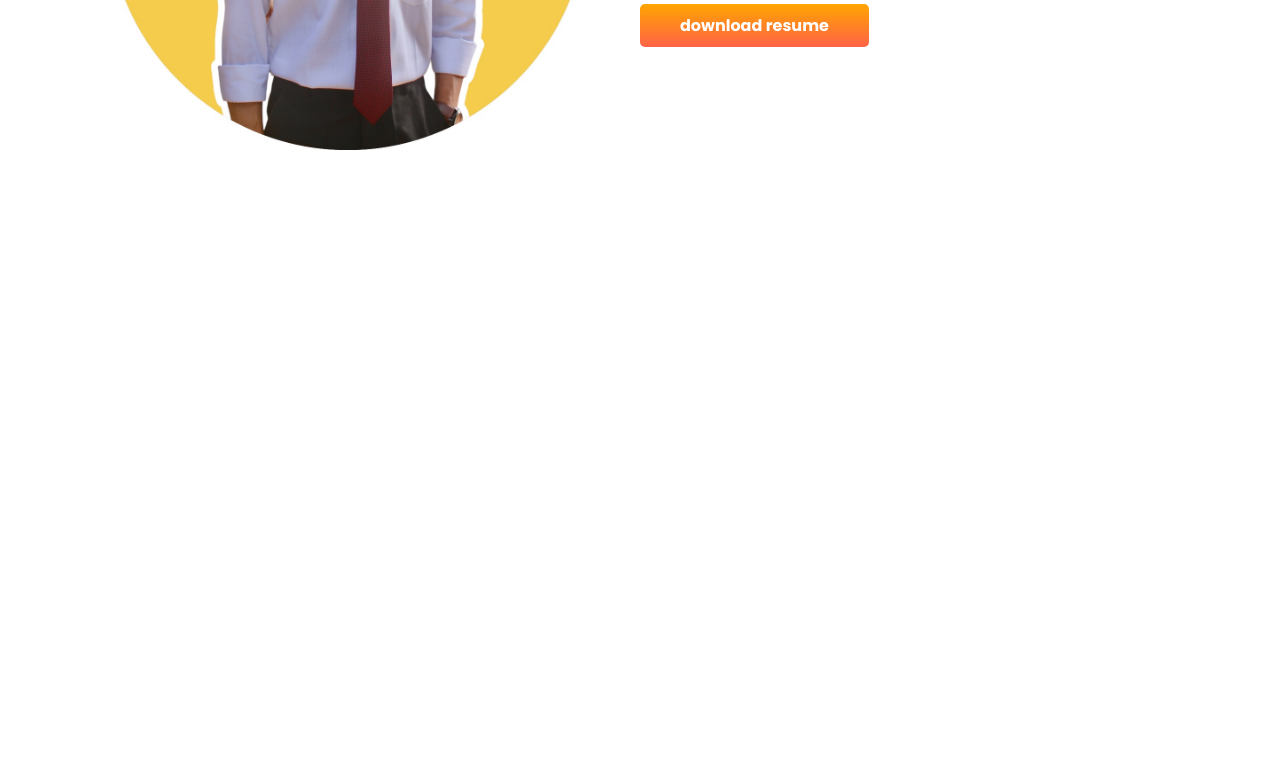
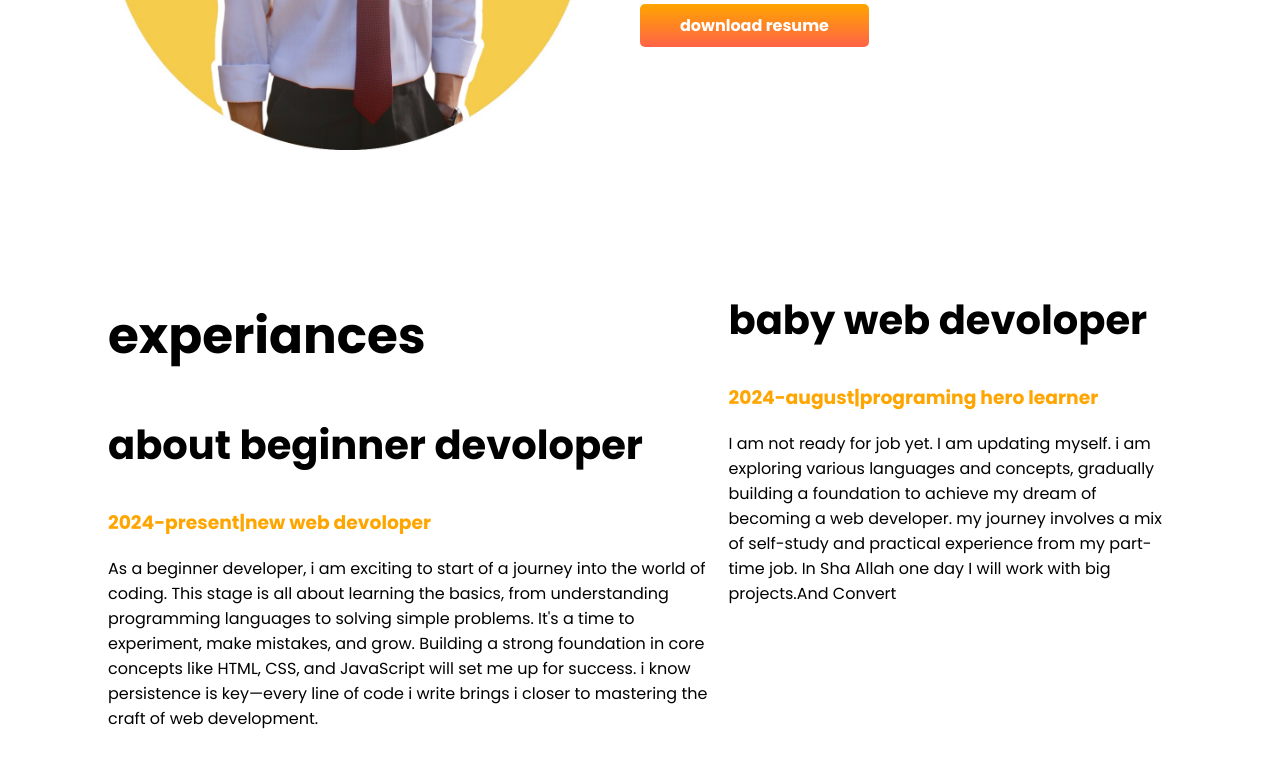
Before and after one commit to khayerhossain/second-portpolio, a plain HTML site: page index.html in a window 1280 px wide. Shown: the part 1092-1859 px from the top of the page. Before the commit the page ends 1349 px from the top, so only its background shows below. Drawn offline with Linux system fonts and the light colour scheme.

Commit message:
still countinue

```diff
--- a/index.html
+++ b/index.html
@@ -44,6 +44,32 @@
             <a class="link-button" target="-blank" href="">download resume</a>
         </div>
     </section>
+    <section class="flexible-container">
+        <div class="experiance-item">
+            <h1>experiances</h1>
+            <h2>about beginner devoloper</h2>
+            <h3 class="orange-color">2024-present|new web devoloper</h3>
+            <p>As a beginner developer, i am exciting to start of a journey into the world of coding. This stage is all
+                about learning the basics, from understanding programming languages to solving simple problems. It's a
+                time
+                to experiment, make mistakes, and grow. Building a strong foundation in core concepts like HTML, CSS,
+                and
+                JavaScript will set me up for success. i know persistence is key—every line of code i write brings i
+                closer
+                to mastering the craft of web development.</p>
+        </div>
+        <div class="experiance-item">
+            <h2>baby web devoloper</h2>
+            <h3 class="orange-color">2024-august|programing hero learner</h3>
+
+            <p>I am not ready for job yet. I am updating myself. i am exploring various languages and concepts,
+                gradually
+                building a foundation to achieve my dream of becoming a web developer. my journey involves a mix of
+                self-study
+                and practical experience from my part-time job. In Sha Allah one day I will work with big projects.And
+                Convert</p>
+        </div>
+    </section>
 </body>
 
 </html>
--- a/style.css
+++ b/style.css
@@ -35,4 +35,5 @@ h2 {
 
 .half-width {
     width: 50%;
+    padding: auto;
 }
```
